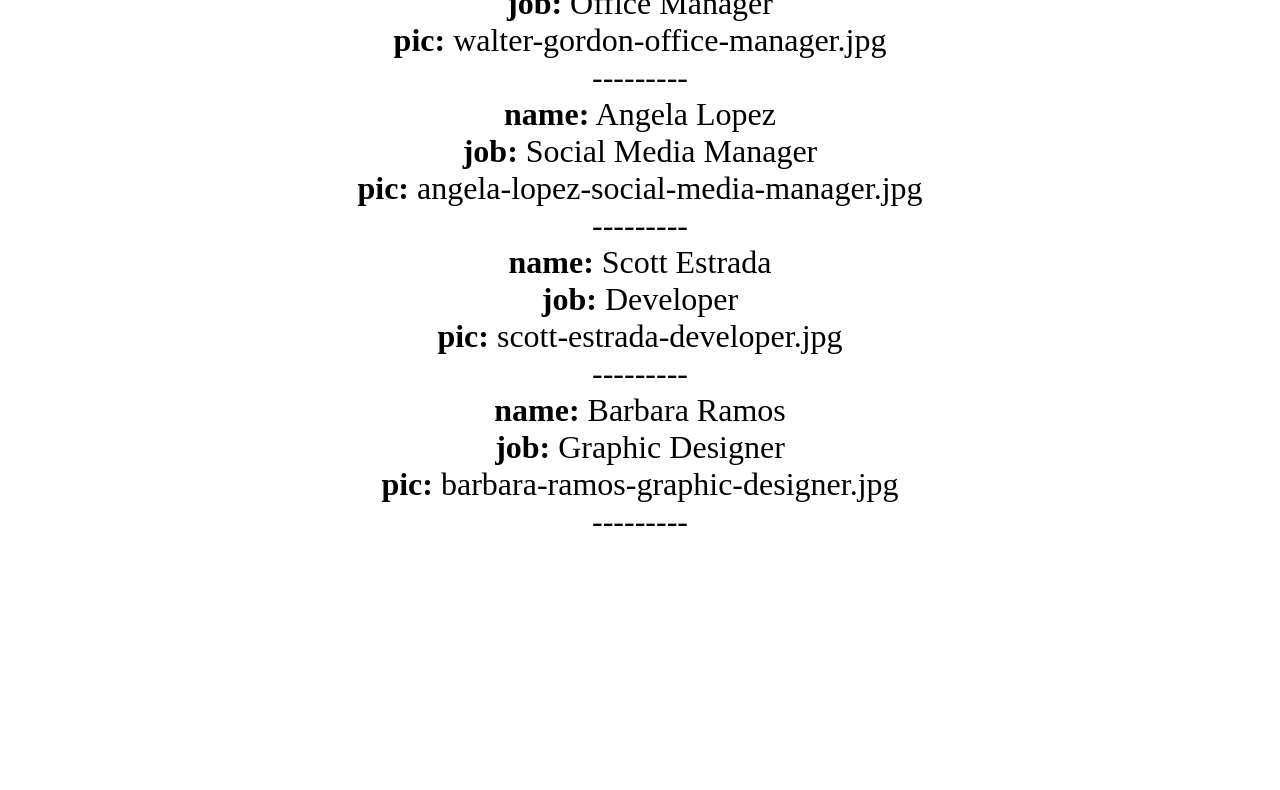
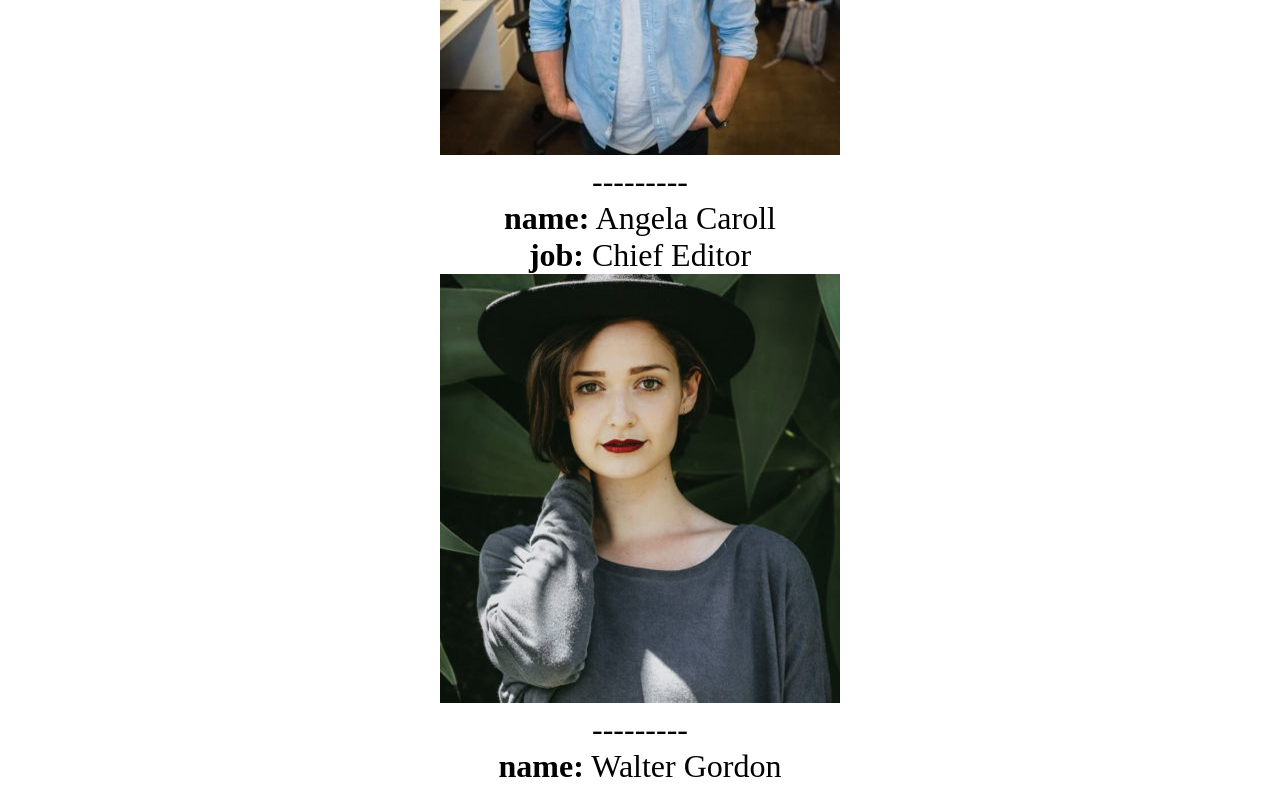
Before and after one commit to DaniAm94/js-our-team, a plain HTML site: page index.html in a window 1280 px wide. Shown: the part 721-1511 px from the top of the page. Before the commit the page ends 1261 px from the top, so only its background shows below. Drawn offline with Linux system fonts and the light colour scheme.

Commit message:
completed 1st bonus

```diff
--- a/js/script.js
+++ b/js/script.js
@@ -47,7 +47,13 @@ for (let member of team) {
     // Itero le sue proprietà
     for (let key in member) {
         // Aggiungo la coppia chiave valore al template
-        display += `<strong>${key}:</strong> ${member[key]}<br>`;
+        // Se la key è la foto cambio il template per mostrare l'immagine in pagina
+        if (key === 'pic') {
+            // Aggiungo un tag img
+            display += `<img src="img/${member[key]}" alt="${member.name}"><br>`;
+        } else {
+            display += `<strong>${key}:</strong> ${member[key]}<br>`;
+        }
     }
     // Chiudo il tag li
     display += '---------</li>';
```
Also changed, not shown: index.html (+0 -1 lines).
